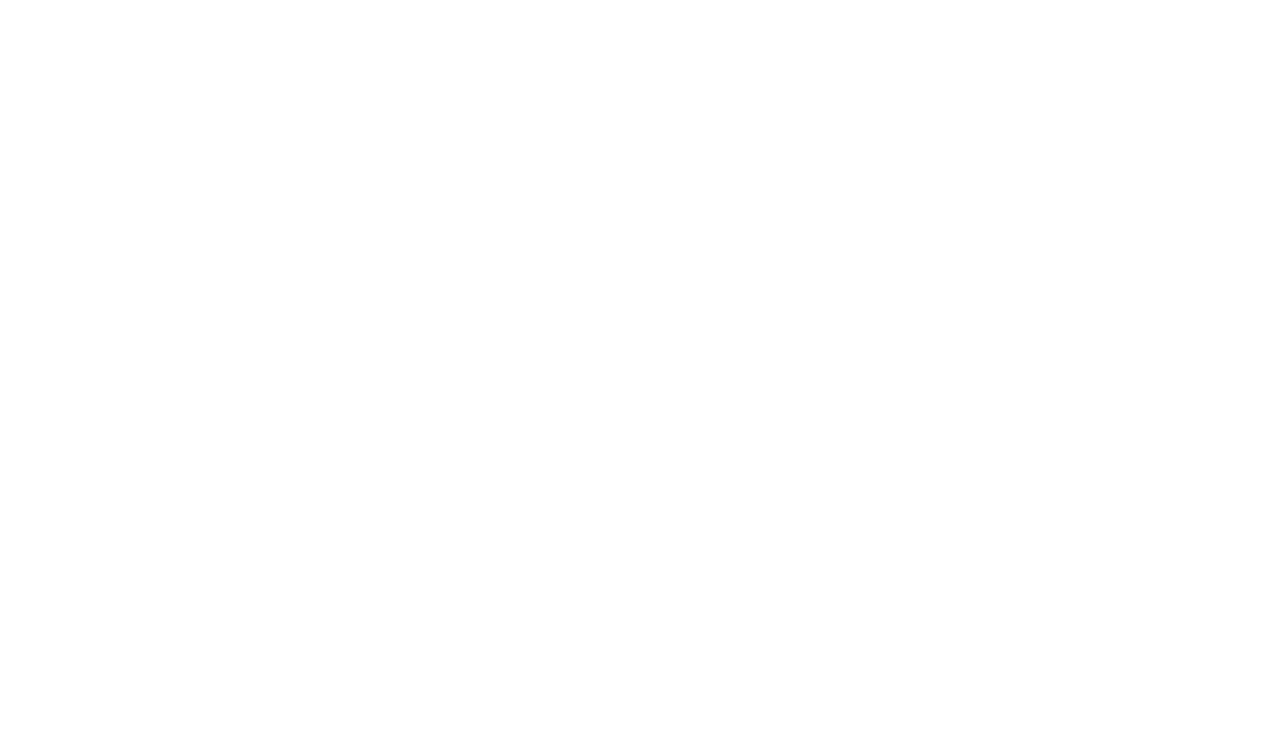
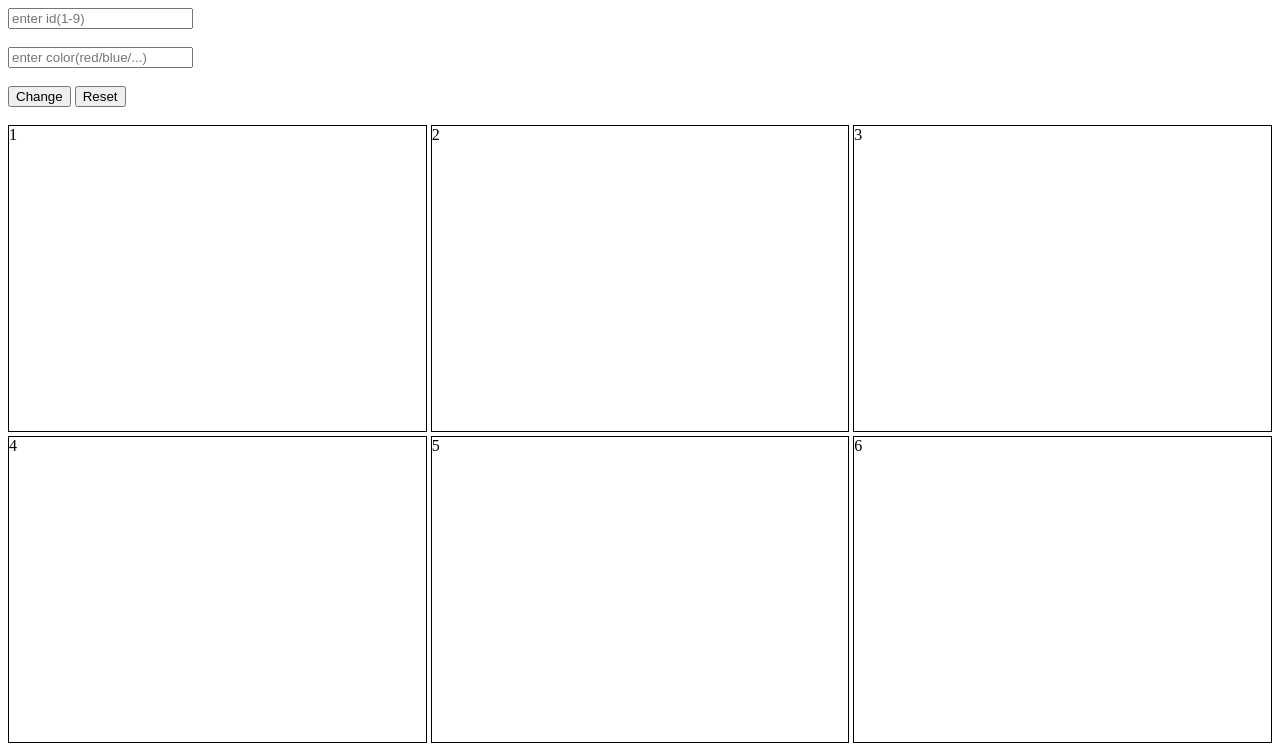
Before and after one commit to acciojob/Replit-Asian-Paints-RitankJaikar, a website: page main.html in a window 1280 px wide. Shown: the top 747 px of the page. Drawn offline with Linux system fonts and the light colour scheme.

Commit message:
created a submission

```diff
--- a/main.html
+++ b/main.html
@@ -8,6 +8,28 @@
 
 <body>
 	<!-- the entire body must be written by student -->
+	<form id="input-form">
+		<input type="number" id="block_id" placeholder="enter id(1-9)">
+		<br><br>
+		<input type="text" id="colour_id" placeholder="enter color(red/blue/...)">
+		<br><br>
+		<button type="submit" id="change_button">Change</button>
+		<button type="reset" id="Reset">Reset</button>
+	</from>
+	<br><br>
+
+	<div id="grid-container">
+	  <div class="grid-item" id="1">1</div>
+	  <div class="grid-item" id="2">2</div>
+	  <div class="grid-item" id="3">3</div>
+	  <div class="grid-item" id="4">4</div>
+	  <div class="grid-item" id="5">5</div>
+	  <div class="grid-item" id="6">6</div>
+	  <div class="grid-item" id="7">7</div>
+	  <div class="grid-item" id="8">8</div>
+	  <div class="grid-item" id="9">9</div>
+	</div>
+
     <script type="text/javascript" src="./script.js">
 </script>
 
--- a/script.js
+++ b/script.js
@@ -1 +1,17 @@
 //your JS code here. If required.
+const inputForm= document.querySelector("#input-form");
+
+inputForm.addEventListener("submit", e => {
+	e.preventDefault();
+	const id= document.querySelector("#block_id").value;
+	const color= document.querySelector("#colour_id").value;
+	const block= document.querySelector(`#\\3${id}`);
+	block.style.backgroundColor = color;
+})
+
+inputForm.addEventListener("reset", e => {
+	const blocks= document.querySelectorAll(".grid-item");
+	blocks.forEach(block => {
+		block.style.backgroundColor = "transparent";
+	})
+})
--- a/styles.css
+++ b/styles.css
@@ -1 +1,12 @@
 /*  your css code here. If applicable */
+#grid-container {
+	display: grid;
+	grid-template-columns: repeat(3, 1fr);
+	grid-template-rows: repeat(3, 24vw);
+	gap: 4px;
+	width: 100%;
+}
+
+.grid-item {
+	border: 1px solid black;
+}
```
